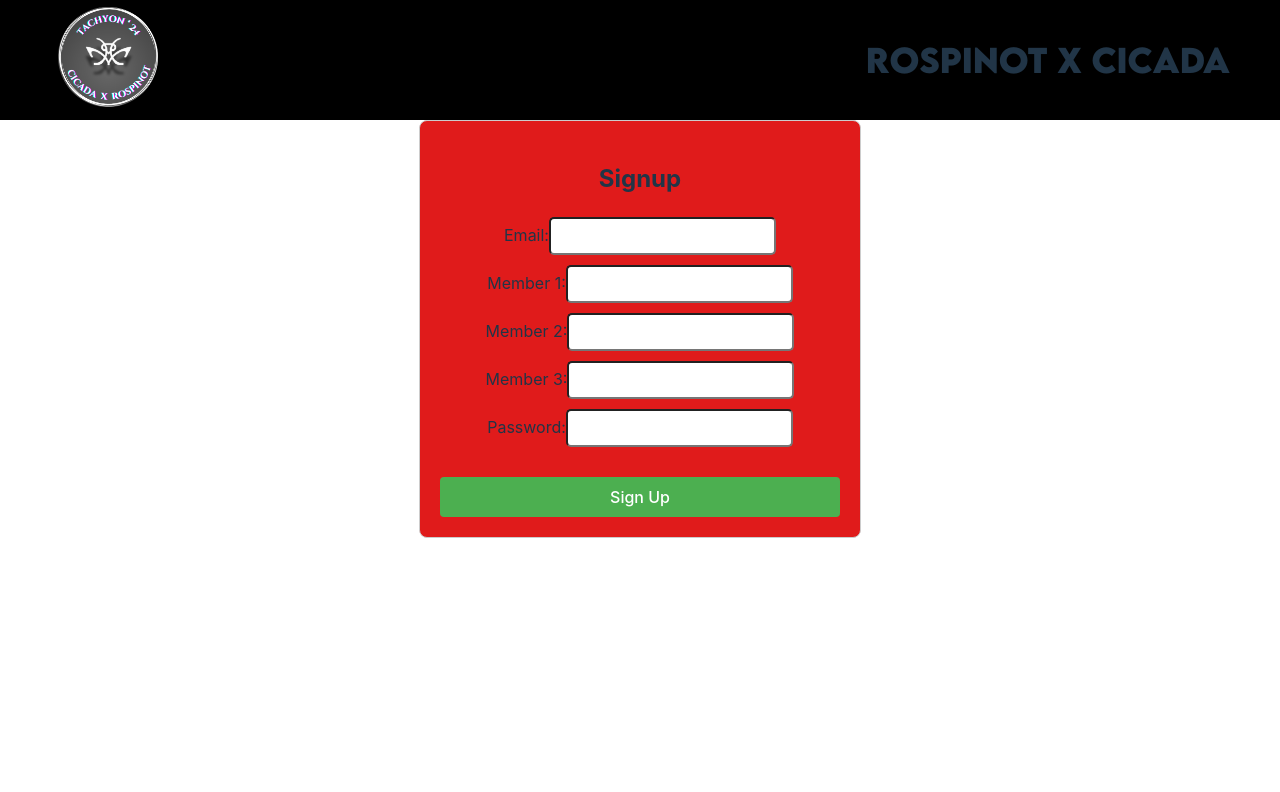
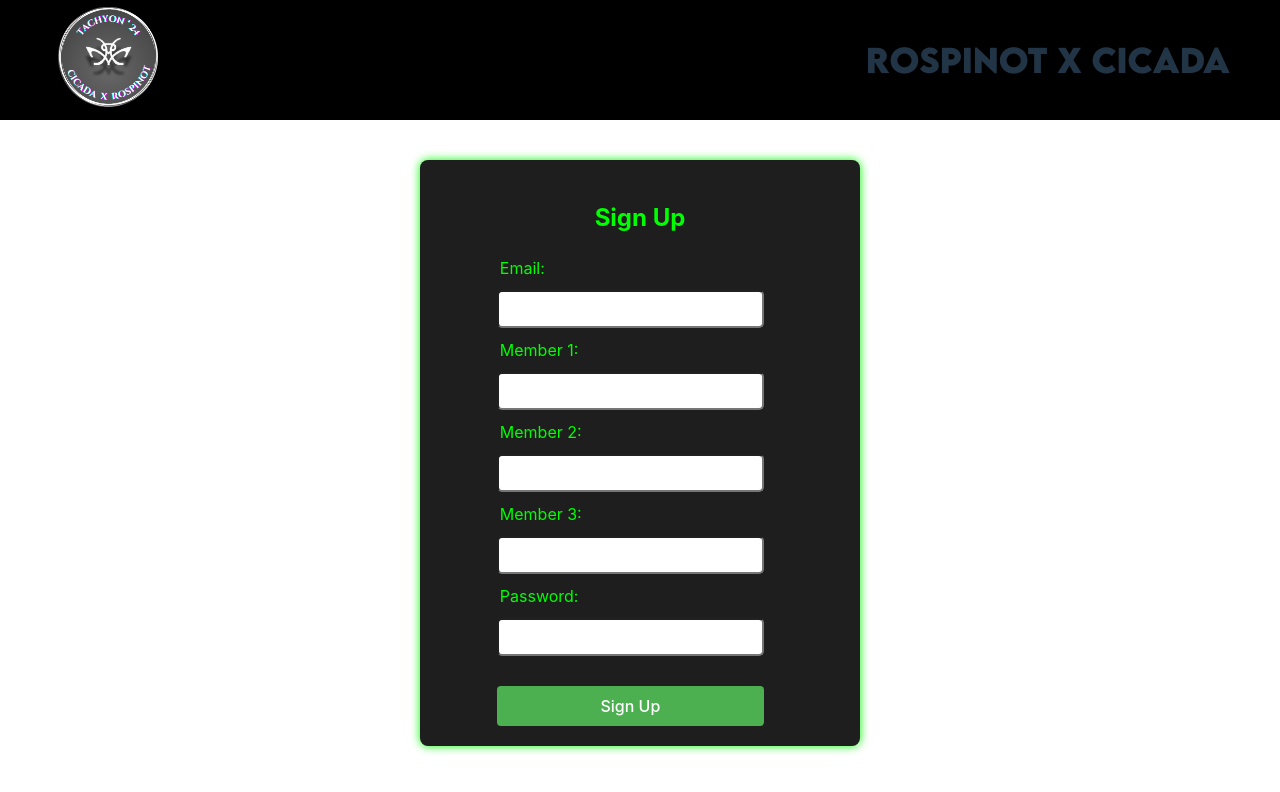
Before and after one commit to shaktawatpritam2002/cicada, a React (Vite) app in the folder frontend1/: page /signup in a window 1280 px wide. Shown: the top 792 px of the page. Built offline with nearby package versions, Linux system fonts and the light colour scheme.

Commit message:
done with login & signup pages

```diff
--- a/frontend1/src/Pages/Login.css
+++ b/frontend1/src/Pages/Login.css
@@ -6,12 +6,15 @@
     /* border: 1px solid red; */
     border-radius: 8px;
     background-color: #1e1e1e;
-    box-shadow: 0px 0px 10px 0px white;
+    box-shadow: 0px 0px 10px 0px #00ff00;
   margin-top: 40px;
   }
 
   .login-container h2 {
     text-align: center;
+  }
+  .log1{
+    color: #00ff00;
   }
 
   .login-container form {
@@ -59,7 +62,7 @@
   text-align: start;
   width: 56%;
   margin-bottom: 10px;
-  color: rgb(182, 168, 168);
+  color: #00ff00;
 
 }
 .center1{
@@ -69,3 +72,36 @@
   justify-content: center;
   align-items: center;
 }
+
+@media  (max-width: 480px){
+
+
+.login-container {
+  width: 300px;
+  margin: 0 auto;
+  padding: 20px;
+  /* border: 1px solid red; */
+  border-radius: 8px;
+  background-color: #1e1e1e;
+  box-shadow: 0px 0px 10px 0px #00ff00;
+  margin-top: 40px;
+}
+
+
+}
+@media  (max-width: 365px){
+
+
+.login-container {
+  width: 250px;
+  margin: 0 auto;
+  padding: 20px;
+  /* border: 1px solid red; */
+  border-radius: 8px;
+  background-color: #1e1e1e;
+  box-shadow: 0px 0px 10px 0px #00ff00;
+  margin-top: 40px;
+}
+
+
+}
--- a/frontend1/src/Pages/Login.jsx
+++ b/frontend1/src/Pages/Login.jsx
@@ -36,7 +36,7 @@
 
   return (
     <div className="login-container">
-      <h2>Login</h2>
+      <h2 className="log1">Log In</h2>
 
       <form onSubmit={handleSubmit}>
       <div className="log-box" >
--- a/frontend1/src/Pages/Signup.css
+++ b/frontend1/src/Pages/Signup.css
@@ -3,9 +3,10 @@
     max-width: 400px;
     margin: 0 auto;
     padding: 20px;
-    border: 1px solid #ccc;
+    margin-top: 40px;
     border-radius: 8px;
-    background-color: #e01b1b;
+    background-color: #1e1e1e;
+    box-shadow: 0px 0px 10px 0px #00ff00;
   }
 
   .signup-container h2 {
@@ -30,6 +31,7 @@
     margin-top: 20px;
     padding: 10px;
     font-size: 1em;
+    width: 70%;
     background-color: #4CAF50;
     color: white;
     border: none;
@@ -39,4 +41,58 @@
 
   .signup-container button:hover {
     background-color: #45a049;
+    box-shadow: 0px 0px 10px 0px #45a049;
+    transition: all 0.3s;
   }
+
+  .center1{
+    display: flex;
+    flex-wrap: wrap;
+    flex-direction: column;
+    justify-content: center;
+    align-items: center;
+  }
+  .log-name{
+    /* display: inline-block; */
+    text-align: start;
+    position: relative;
+    right: 24px;
+    margin-bottom: 10px;
+    color: #00ff00;
+
+  }
+  .sign{
+    color: #00ff00;
+  }
+  input{
+    width: 65%;
+  }
+  @media  (max-width: 480px){
+
+    .signup-container {
+      max-width: 300px;
+      margin: 0 auto;
+      padding: 20px;
+      margin-top: 40px;
+      border-radius: 8px;
+      background-color: #1e1e1e;
+      box-shadow: 0px 0px 10px 0px #00ff00;
+    }
+
+
+  }
+
+  @media  (max-width: 373px){
+
+    .signup-container {
+      max-width: 250px;
+      margin: 0 auto;
+      padding: 20px;
+      margin-top: 40px;
+      border-radius: 8px;
+      background-color: #1e1e1e;
+      box-shadow: 0px 0px 10px 0px #00ff00;
+    }
+
+
+  }
--- a/frontend1/src/Pages/Signup.jsx
+++ b/frontend1/src/Pages/Signup.jsx
@@ -37,11 +37,11 @@
 
   return (
     <div className="signup-container">
-      <h2>Signup</h2>
+      <h2 className="sign">Sign Up</h2>
       <form onSubmit={handleSubmit}>
-        <label>
-          Email:
-          <input
+        <label className="center1">
+        <div className="log-name">Email:</div>
+            <input
             type="email"
             name="email"
             value={formData.email}
@@ -49,8 +49,8 @@
             required
           />
         </label>
-        <label>
-          Member 1:
+        <label  className="center1">
+        <div className="log-name">Member 1:</div>
           <input
             type="text"
             name="member1"
@@ -59,8 +59,8 @@
             required
           />
         </label>
-        <label>
-          Member 2:
+        <label className="center1">
+        <div className="log-name">Member 2:</div>
           <input
             type="text"
             name="member2"
@@ -69,8 +69,8 @@
             required
           />
         </label>
-        <label>
-          Member 3:
+        <label className="center1">
+        <div className="log-name">Member 3:</div>
           <input
             type="text"
             name="member3"
@@ -79,8 +79,8 @@
             required
           />
         </label>
-        <label>
-          Password:
+        <label className="center1">
+          <div className="log-name">Password:</div>
           <input
             type="password"
             name="password"
@@ -89,7 +89,10 @@
             required
           />
         </label>
-        <button type="submit">Sign Up</button>
+        <div className="center1">
+          <button type="submit">Sign Up</button>
+        </div>
+
       </form>
     </div>
   );
```
